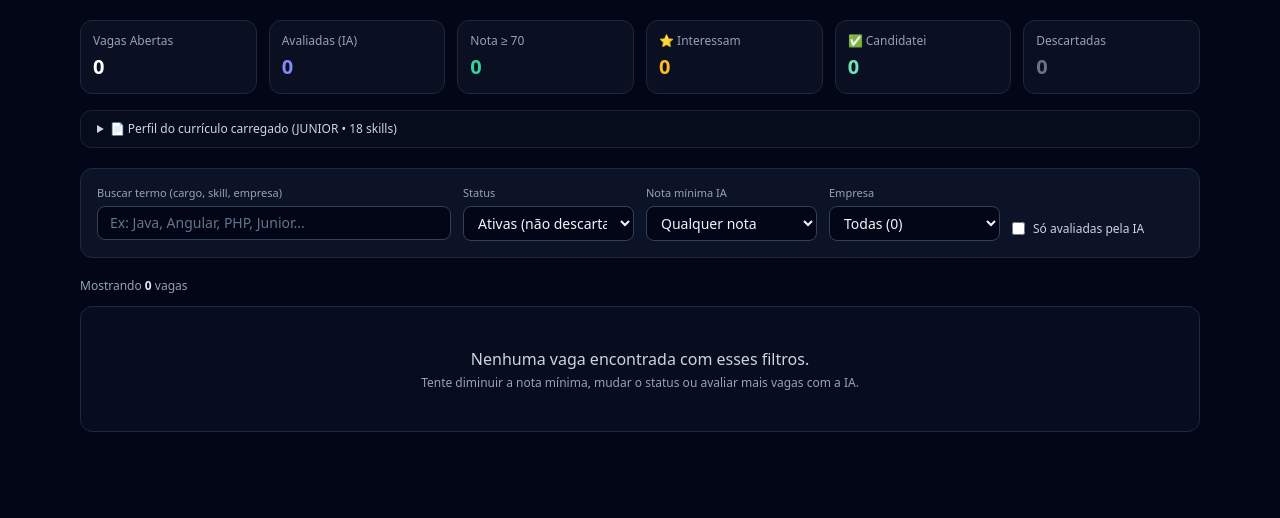
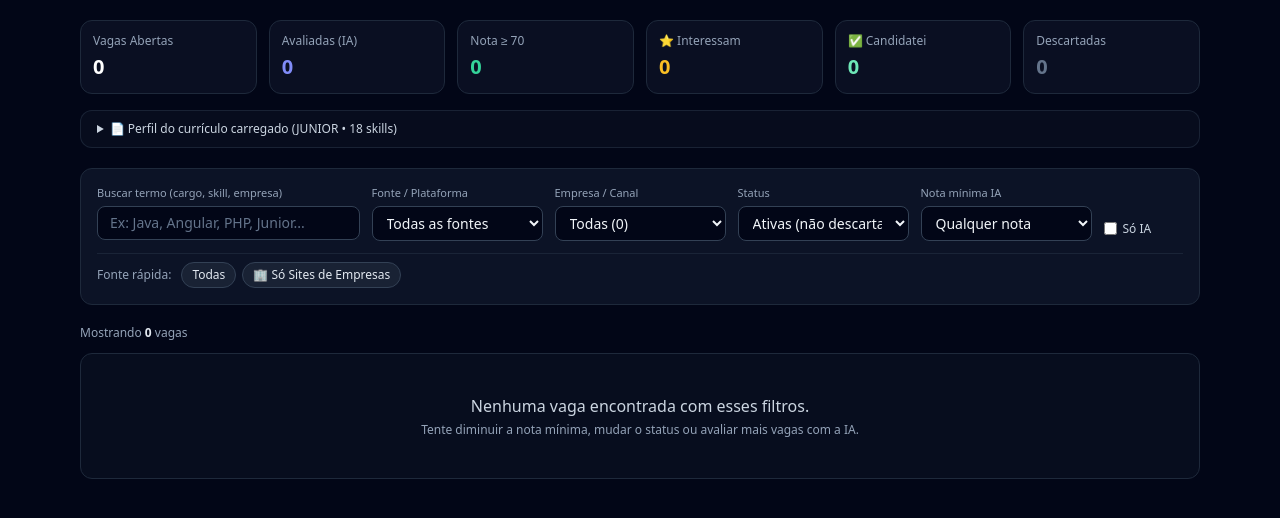
Before and after one commit to alexandrosousadev/vagas-hunter, a FastAPI app: page / in a window 1280 px wide. Shown: the part 119-637 px from the top of the page. Run offline with FastAPI, Linux system fonts and the light colour scheme; data that the repository does not hold is empty; some libraries are stand-ins or nearby versions.

Commit message:
feat: filtro rapido por fonte/plataforma (LinkedIn, Posts RH, eu.dev.br, GitHub, ATS)

```diff
--- a/app/templates/index.html
+++ b/app/templates/index.html
@@ -96,14 +96,42 @@
     {% endif %}
 
     <!-- Filters Form -->
-    <form hx-get="/" hx-target="#jobs-container" hx-trigger="submit, change from:select, change from:input[type=checkbox]"
-          class="mt-5 grid grid-cols-1 gap-3 rounded-xl border border-slate-800 bg-slate-900/80 p-4 sm:grid-cols-12">
-      <div class="sm:col-span-4">
+    <form id="filters-form" hx-get="/" hx-target="#jobs-container" hx-trigger="submit, change from:select, change from:input[type=checkbox]"
+          class="mt-5 rounded-xl border border-slate-800 bg-slate-900/80 p-4 space-y-3">
+      <div class="grid grid-cols-1 gap-3 sm:grid-cols-12">
+        <div class="sm:col-span-3">
           <label class="block text-[11px] font-medium text-slate-400 mb-1">Buscar termo (cargo, skill, empresa)</label>
           <input type="text" name="q" value="{{ filters.q }}" placeholder="Ex: Java, Angular, PHP, Junior..."
                  hx-get="/" hx-target="#jobs-container" hx-trigger="keyup changed delay:350ms"
                  hx-include="closest form"
                  class="w-full rounded-lg border border-slate-700 bg-slate-950 px-3 py-1.5 text-sm text-slate-100 placeholder-slate-500 focus:border-indigo-500 focus:outline-none" />
+        </div>
+
+        <div class="sm:col-span-2">
+          <label class="block text-[11px] font-medium text-slate-400 mb-1">Fonte / Plataforma</label>
+          <select id="ats-select" name="ats" class="w-full rounded-lg border border-slate-700 bg-slate-950 px-2.5 py-1.5 text-sm text-slate-100">
+            <option value="" {{ 'selected' if not filters.ats }}>Todas as fontes</option>
+            <option value="ats_direto" {{ 'selected' if filters.ats == 'ats_direto' }}>🏢 Só Sites de Empresas (ATS)</option>
+            {% for s in sources %}
+              <option value="{{ s.ats }}" {{ 'selected' if filters.ats == s.ats }}>
+                {{ s.label }} ({{ s.count }})
+              </option>
+            {% endfor %}
+          </select>
+        </div>
+
+        <div class="sm:col-span-2">
+          <label class="block text-[11px] font-medium text-slate-400 mb-1">Empresa / Canal</label>
+          <select name="company_id" class="w-full rounded-lg border border-slate-700 bg-slate-950 px-2.5 py-1.5 text-sm text-slate-100">
+            <option value="0">Todas ({{ companies|length }})</option>
+            {% for c in companies %}
+              {% if c.job_count > 0 %}
+                <option value="{{ c.id }}" {{ 'selected' if filters.company_id == c.id }}>
+                  {{ c.name }} ({{ c.job_count }})
+                </option>
+              {% endif %}
+            {% endfor %}
+          </select>
         </div>
 
         <div class="sm:col-span-2">
@@ -128,26 +156,32 @@
           </select>
         </div>
 
-      <div class="sm:col-span-2">
-        <label class="block text-[11px] font-medium text-slate-400 mb-1">Empresa</label>
-        <select name="company_id" class="w-full rounded-lg border border-slate-700 bg-slate-950 px-2.5 py-1.5 text-sm text-slate-100">
-          <option value="0">Todas ({{ companies|length }})</option>
-          {% for c in companies %}
-            {% if c.job_count > 0 %}
-              <option value="{{ c.id }}" {{ 'selected' if filters.company_id == c.id }}>
-                {{ c.name }} ({{ c.job_count }})
-              </option>
-            {% endif %}
-          {% endfor %}
-        </select>
+        <div class="sm:col-span-1 flex items-end pb-1">
+          <label class="inline-flex items-center gap-1.5 cursor-pointer text-xs text-slate-300 select-none">
+            <input type="checkbox" name="only_scored" value="true" {{ 'checked' if filters.only_scored }}
+                   class="rounded border-slate-700 bg-slate-950 text-indigo-600 focus:ring-indigo-500" />
+            <span>Só IA</span>
+          </label>
+        </div>
       </div>
 
-      <div class="sm:col-span-2 flex items-end pb-1">
-        <label class="inline-flex items-center gap-2 cursor-pointer text-xs text-slate-300 select-none">
-          <input type="checkbox" name="only_scored" value="true" {{ 'checked' if filters.only_scored }}
-                 class="rounded border-slate-700 bg-slate-950 text-indigo-600 focus:ring-indigo-500" />
-          <span>Só avaliadas pela IA</span>
-        </label>
+      <!-- Atalhos rápidos por Fonte -->
+      <div class="flex flex-wrap items-center gap-1.5 pt-2 border-t border-slate-800/80 text-xs">
+        <span class="text-slate-400 mr-1">Fonte rápida:</span>
+        <button type="button" onclick="setSource('')"
+                class="rounded-full px-2.5 py-1 transition border border-slate-700 bg-slate-800/70 text-slate-200 hover:bg-indigo-600/30 hover:border-indigo-500/50">
+          Todas
+        </button>
+        <button type="button" onclick="setSource('ats_direto')"
+                class="rounded-full px-2.5 py-1 transition border border-slate-700 bg-slate-800/70 text-slate-200 hover:bg-indigo-600/30 hover:border-indigo-500/50">
+          🏢 Só Sites de Empresas
+        </button>
+        {% for s in sources %}
+          <button type="button" onclick="setSource('{{ s.ats }}')"
+                  class="rounded-full px-2.5 py-1 transition border border-slate-700 bg-slate-800/70 text-slate-300 hover:bg-indigo-600/30 hover:border-indigo-500/50">
+            {{ s.label }} <span class="text-slate-500">({{ s.count }})</span>
+          </button>
+        {% endfor %}
       </div>
     </form>
 
@@ -158,6 +192,14 @@
   </div>
 
   <script>
+    function setSource(val) {
+      const sel = document.getElementById('ats-select');
+      if (sel) {
+        sel.value = val;
+        htmx.trigger(sel, 'change');
+      }
+    }
+
     async function runAction(url, params) {
       const form = new URLSearchParams(params);
       await fetch(url, { method: 'POST', body: form });
--- a/app/web.py
+++ b/app/web.py
@@ -55,7 +55,15 @@ app = FastAPI(title="Vagas Hunter", lifespan=lifespan)
 templates = Jinja2Templates(directory=str(Path(__file__).with_name("templates")))
 
 
-def _query_jobs(con, q: str = "", status: str = "ativas", min_score: int = 0, company_id: int = 0, only_scored: bool = False):
+def _query_jobs(
+    con,
+    q: str = "",
+    status: str = "ativas",
+    min_score: int = 0,
+    company_id: int = 0,
+    ats: str = "",
+    only_scored: bool = False,
+):
     sql = """
         SELECT j.*, c.name AS company_name, c.ats AS company_ats, c.slug AS company_slug
         FROM jobs j
@@ -80,6 +88,12 @@ def _query_jobs(con, q: str = "", status: str = "ativas", min_score: int = 0, co
     if company_id > 0:
         sql += " AND j.company_id = ?"
         params.append(company_id)
+
+    if ats == "ats_direto":
+        sql += " AND c.ats IN ('greenhouse', 'lever', 'ashby', 'workable', 'inhire', 'generic')"
+    elif ats:
+        sql += " AND c.ats = ?"
+        params.append(ats)
 
     if q.strip():
         term = f"%{q.strip()}%"
@@ -113,6 +127,20 @@ def _stats(con):
     return {**(dict(row) if row else {}), "companies": comp_count}
 
 
+SOURCE_LABELS = {
+    "linkedin": "LinkedIn (Remoto)",
+    "posts": "Posts & E-mail RH",
+    "eudev": "eu.dev.br (Júnior)",
+    "github": "GitHub Vagas BR",
+    "programathor": "Programathor",
+    "greenhouse": "Greenhouse (Site Empresa)",
+    "inhire": "InHire (Site Empresa)",
+    "lever": "Lever (Site Empresa)",
+    "ashby": "Ashby (Site Empresa)",
+    "workable": "Workable (Site Empresa)",
+}
+
+
 @app.get("/", response_class=HTMLResponse)
 def index(
     request: Request,
@@ -120,16 +148,28 @@ def index(
     status: str = Query("ativas"),
     min_score: int = Query(0),
     company_id: int = Query(0),
+    ats: str = Query(""),
     only_scored: bool = Query(False),
 ):
     con = db.connect()
-    jobs = _query_jobs(con, q=q, status=status, min_score=min_score, company_id=company_id, only_scored=only_scored)
+    jobs = _query_jobs(
+        con, q=q, status=status, min_score=min_score, company_id=company_id, ats=ats, only_scored=only_scored
+    )
     stats = _stats(con)
     comps = con.execute(
         "SELECT c.id, c.name, c.ats, COUNT(j.id) AS job_count "
         "FROM companies c LEFT JOIN jobs j ON j.company_id = c.id AND j.open = 1 "
         "WHERE c.active = 1 GROUP BY c.id ORDER BY c.name"
     ).fetchall()
+    sources_rows = con.execute(
+        "SELECT c.ats, COUNT(j.id) AS job_count "
+        "FROM companies c JOIN jobs j ON j.company_id = c.id AND j.open = 1 "
+        "WHERE c.active = 1 GROUP BY c.ats ORDER BY job_count DESC"
+    ).fetchall()
+    sources = [
+        {"ats": r["ats"], "label": SOURCE_LABELS.get(r["ats"], r["ats"].upper()), "count": r["job_count"]}
+        for r in sources_rows
+    ]
     try:
         prof = resume.get_profile() if (resume.CACHE.exists()) else {}
     except Exception:
@@ -140,6 +180,7 @@ def index(
         "jobs": jobs,
         "stats": stats,
         "companies": comps,
+        "sources": sources,
         "profile": prof,
         "ollama_ok": llm.available(),
         "task": _task_state,
@@ -148,6 +189,7 @@ def index(
             "status": status,
             "min_score": min_score,
             "company_id": company_id,
+            "ats": ats,
             "only_scored": only_scored,
         },
     }
```
Lines whose indentation alone changed are shown as unchanged.
